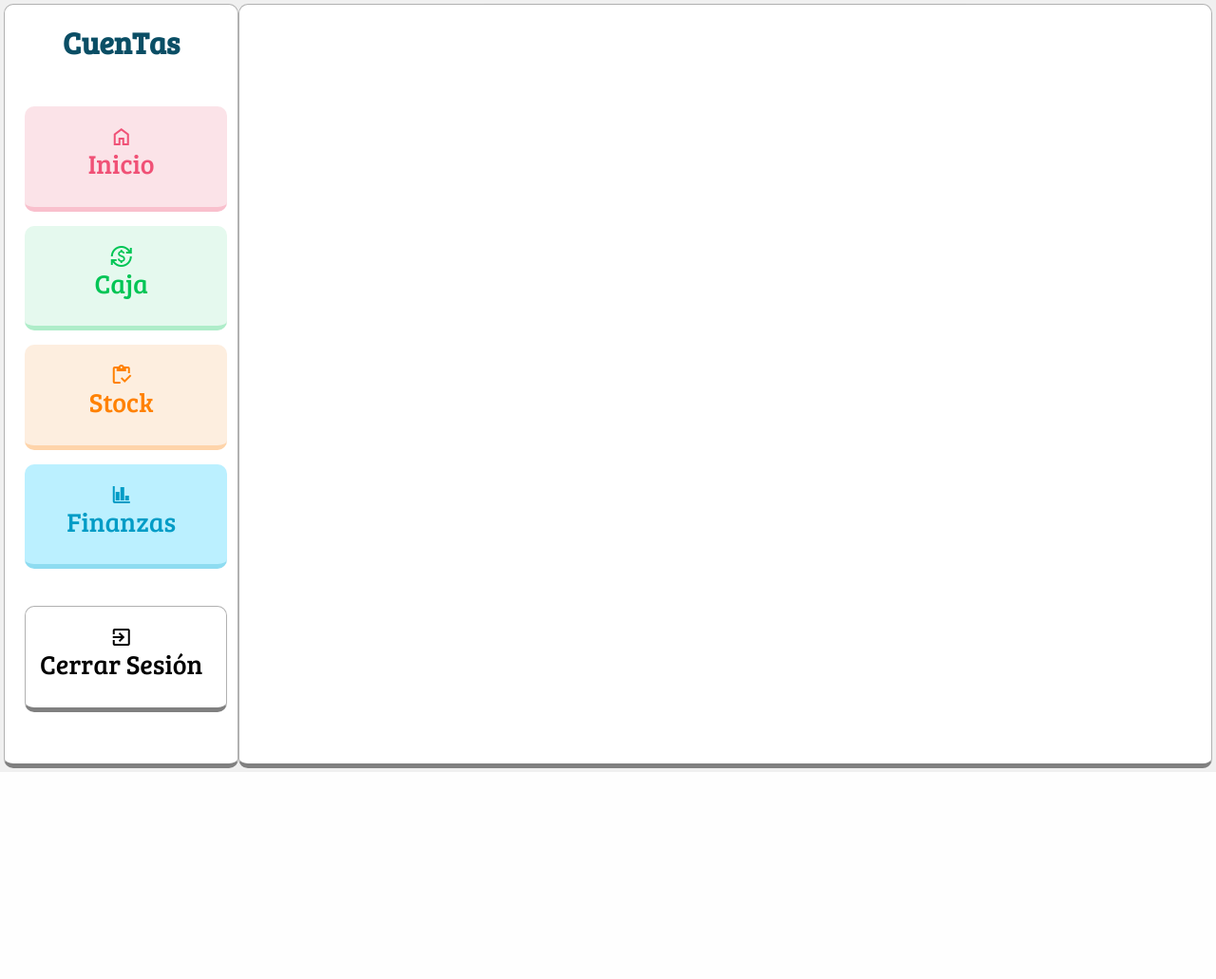
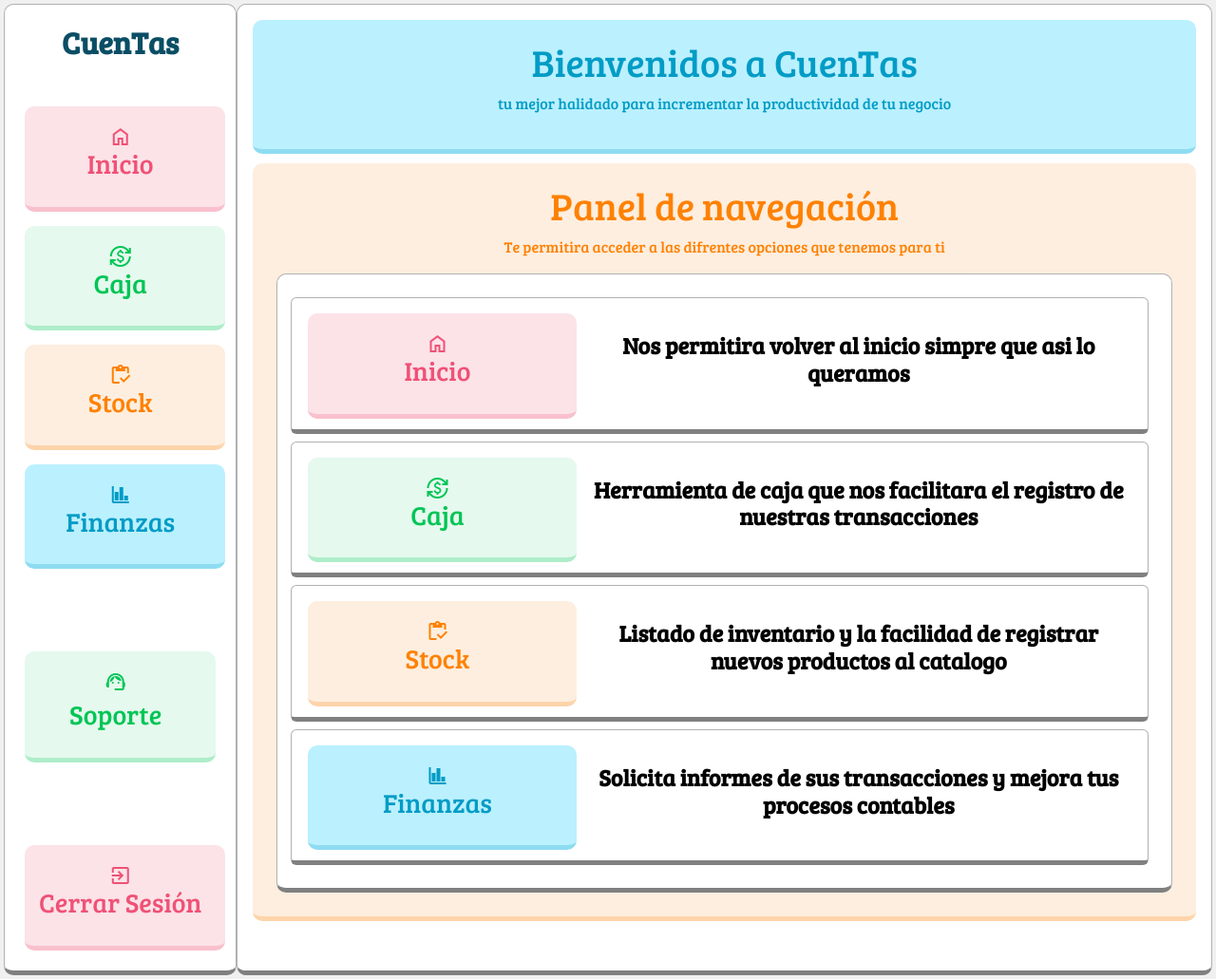
Before and after one commit to CJamer06/com.ude.udc.CuenTas, a PHP site: page /html/CuenTas.html in a window 1280 px wide. Shown: the whole page at 95% size. Before the commit the page ends 813 px from the top, so only its background shows below. Run offline with PHP 8.4, Linux system fonts and the light colour scheme; data comes from the database, SQL or seed files in the repository.

Commit message:
Creación de inicio

```diff
--- a/css/cuentas.css
+++ b/css/cuentas.css
@@ -40,6 +40,14 @@ td {
   border: 1px solid;
   border-radius: 5px;
   padding: 2px;
+}
+
+#contect0 {
+  display: block;
+}
+
+.w-20{
+  width: 20%;
 }
 
 .w-30{
--- a/html/CuenTas.html
+++ b/html/CuenTas.html
@@ -53,21 +53,102 @@
             <p class="h3 text">Finanzas</p>
           </button>
         </li>
-        <br class="">
+
+        <br>
+        <br>
+        <br>
 
         <li>
-          <button class="d-flex align-items-center btn card c5 t-btn n-btn" onclick="">
+          <!-- Botón de WhatsApp -->
+          <a href="https://wa.me/" target="_blank" class="d-flex align-items-center btn card c3 t-btn n-btn">
+           <div>
+             <div class="material-symbols-outlined">support_agent</div>
+             <p class="h3 text">Soporte</p>
+           </div>
+         </a>
+       </li>
+
+
+        <br>
+        <br>
+        <br>
+
+        <li>
+          <button class="d-flex align-items-center btn card c1 t-btn n-btn" onclick="">
             <div class="material-symbols-outlined">exit_to_app</div>
             <p class="h3 text">Cerrar Sesión</p>
           </button>
         </li>
-      </ul>
-      <hr>
+    </ul>
 
     </nav>
     <div class="p-3 w-100 m-0 c5 card area minw">
+
+
       <!-- Pagina Inicial --->
       <section class="tab-content" id="contect0">
+        <div class="action c4">
+          <p class="h1">Bienvenidos a CuenTas</p>
+          <p>tu mejor halidado para incrementar la productividad de tu negocio</p>
+        </div>
+
+        <div class="action c2">
+          <p class="h1">Panel de navegación</p>
+          <p>Te permitira acceder a las difrentes opciones que tenemos para ti</p>
+
+          <div class="c5 card">
+
+              <div class="d-flex  align-items-center m-1 c5 btn">
+                <div class="w-50">
+                  <div class="d-flex align-items-center btn card c1 t-btn n-btn">
+                    <div class="material-symbols-outlined">home</div>
+                    <p class="h3 text">Inicio</p>
+                  </div>
+                </div>
+                <div class="w-100">
+                  <p class="h4 fw-bold">Nos permitira volver al inicio simpre que asi lo queramos</p>
+                </div>
+              </div>
+
+              <div class="d-flex  align-items-center m-1 c5 btn">
+                <div class="w-50">
+                  <div class="d-flex align-items-center btn card c3 t-btn n-btn">
+                    <div class="material-symbols-outlined" >currency_exchange</div>
+                    <p class="h3 text">Caja<br></p>
+                  </div>
+                </div>
+                <div class="w-100">
+                  <p class="h4 fw-bold">Herramienta de caja que nos facilitara el registro de nuestras transacciones</p>
+                  </div>
+              </div>
+
+              <div class="d-flex  align-items-center m-1 c5 btn">
+                <div class="w-50">
+                  <div class="d-flex align-items-center btn card c2 t-btn n-btn">
+                    <div class="material-symbols-outlined" >inventory</div>
+                    <p class="h3 text">Stock</p>
+                  </div>
+                </div>
+
+                <div class="w-100">
+                  <p class="h4 fw-bold">Listado de inventario y la facilidad de registrar nuevos productos al catalogo</p>
+                </div>
+              </div>
+
+              <div class="d-flex align-items-center m-1 c5 btn">
+                <div class="w-50">
+                  <div class="d-flex align-items-center btn card c4 t-btn n-btn">
+                    <div class="material-symbols-outlined" >finance</div>
+                    <p class="h3 text">Finanzas</p>
+                  </div>
+                </div>
+
+                <div class=" w-100">
+                  <p class="h4 fw-bold">Solicita informes de sus transacciones y mejora tus procesos contables</p>
+                  </div>
+              </div>
+        </div>
+
       </section>
 
 
```
